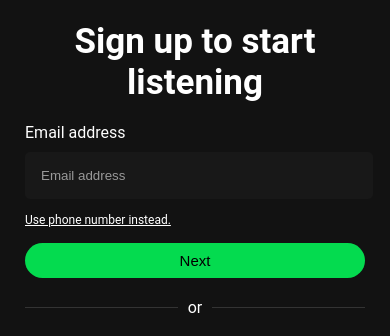
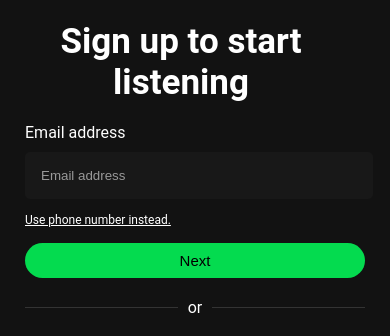
Before and after one commit to shrikantsuryawanshi39/Web-Projects, a plain HTML site: page spotify_clone/signup/signup.html in a window 390 px wide. Shown: the part 79-415 px from the top of the page. Drawn offline with Linux system fonts and the light colour scheme.

Commit message:
Spotify clone project

```diff
--- a/spotify_clone/signup/signup.css
+++ b/spotify_clone/signup/signup.css
@@ -156,5 +156,8 @@ input[type="email"]:hover{
     .signup-box{
         border: none;
     }
+    .heading{
+        width: 80vw;
+    }
 
 }
```
